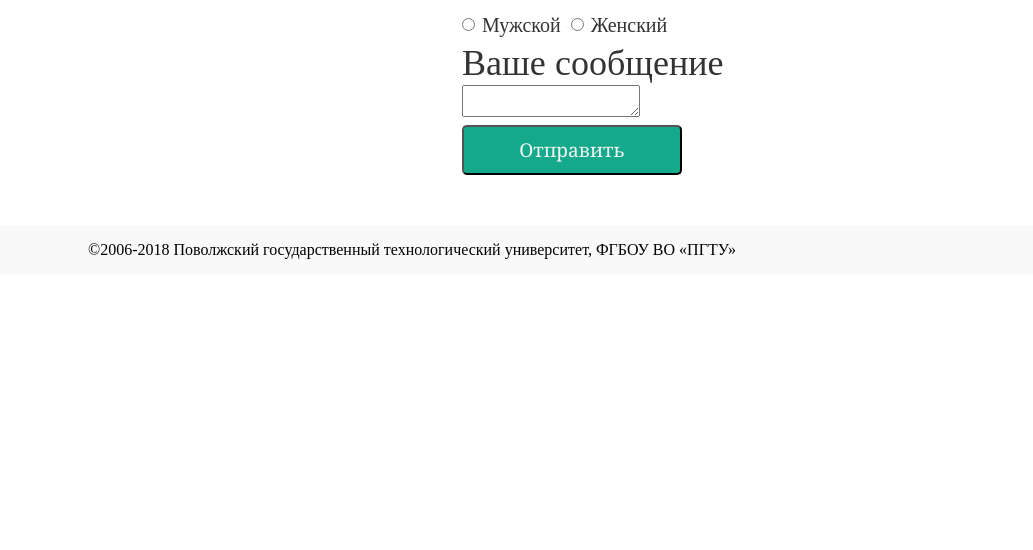
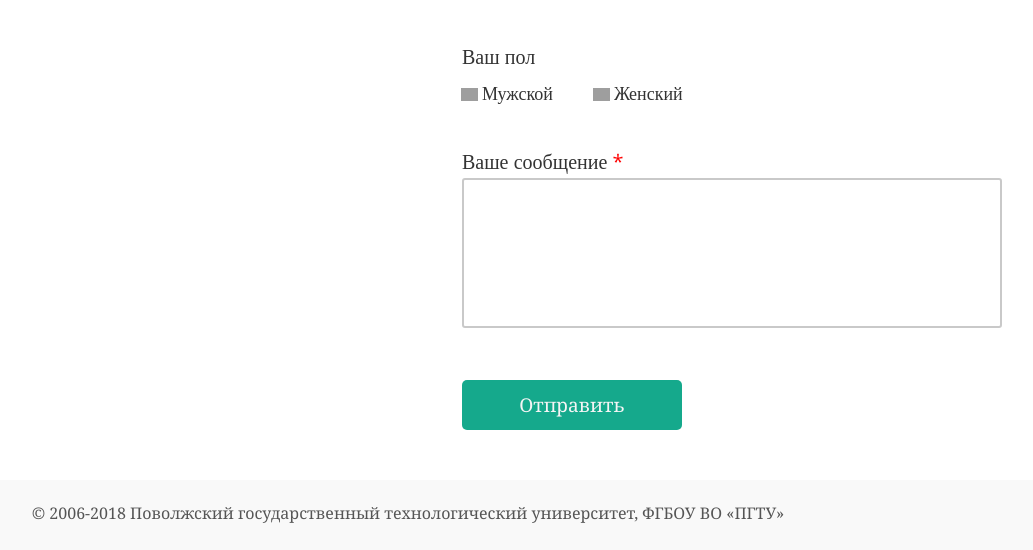
Before and after one commit to pklgn/web-development, a PHP site: page / in a window 1280 px wide; the page is wider, and only the part inside the window is pictured. Shown: the part 2839-3389 px from the top of that part, without its empty margins (228-1261 px from the left). Before the commit the page ends 3098 px from the top of that part, so only its background shows below. Run offline with PHP 8.4, Linux system fonts and the light colour scheme; grey boxes are pictures that could not be loaded.

Commit message:
add form style

```diff
--- a/lw6/css/style.css
+++ b/lw6/css/style.css
@@ -389,7 +395,7 @@
 
 .form-wrapper
 {
-    margin-top: 53px;
+    margin-top: 45px;
     font-size: 36px;
     line-height: 42px;
     color: #333;
@@ -412,18 +418,18 @@
 
 .form-title__text
 {
-    padding: 0 25px 0 30px;
+    padding: 0 24px 0 30px;
 }
 
 .form
 {
+    margin-top: 68px;
     margin-left: 690px;
     max-width: 540px;
 }
 
 .form__list
 {
-    margin-top: 84px;
     list-style-type: none;
 }
 
@@ -458,21 +464,56 @@
     color: red;
 }
 
+.label_email
+{
+    margin-top: 24px;
+    font-size: 20px;
+    line-height: 32px;
+    color: #333;
+    font-weight: 400;
+    font-family: "Open Sans";
+}
+
+.label_email::after
+{
+    content: " *";
+    color: red;
+}
+
+.form__select
+{
+    margin-top: 26px;
+}
+
 .form__field
 {
-
+    margin-top: 3px;
+    border: 2px solid #c9c9c9;
     height: 50px;
     font-size: 20px;
     padding-left: 20px;
     border-radius: 3px;
-    border: 2px solid #c9c9c9;
+}
+
+.form__field:focus
+{
+    outline: none;
+    border: 2px solid #15a98c;
+}
+
+.form__field:active
+{
+    outline: none;
+    border: 2px solid #15a98c;
+    background-color: #c9c9c9;
 }
 
 .form__select-country
 {
+    margin-top: 2px;
     box-sizing: border-box;
     appearance: none;
-    padding-left: 20px;
+    padding-left: 16px;
     height: 50px;
     width: 540px;
     font-size: 18px;
@@ -487,8 +528,15 @@
     cursor: pointer;
 }
 
+.form__select-country:hover
+{
+    background-color: #c9c9c9;
+    border: 2px solid #a6a6a6;
+}
+
 .form__radio
 {
+    margin-top: 42px;
     font-size: 20px;
     line-height: 32px;
     color: #333;
@@ -499,26 +547,53 @@
 .form__radio-wrapper
 {
     display: flex;
+    justify-content: flex-start;
     align-items: center;
 
 }
 
+.form__gender-item[type="radio"]
+{
+    margin-top: 4px;
+    margin-left: -1px;
+    margin-right: 0px;
+    appearance: none;
+    border: none;
+    width: 17px;
+    height: 17px;
+    outline: none;
+    cursor: pointer;
+    background: url(../images/radio.png) left center no-repeat;
+    background-size: 17px;
+}
+
+.form__gender-item[type="radio"]:checked
+{
+    background: url(../images/radio_checked.png) left center no-repeat;
+}
+
 .form__gender-item-info
 {
-    padding-left: 7px;
-    margin-right: 10px;
+    font-size: 18px;
+    line-height: 40px;
+    color: #333;
+    font-weight: 400;
+    font-family: "Open Sans";
+    padding-left: 4px;
+    margin-right: 41px;
 }
 
 
 .submit-container__button
 {
     display: flex;
-    justify-content: flex-start
-    margin-top: 54px;
+    justify-content: flex-start;
+    margin-top: 44px;
 }
 
 .submit-container__button-link
 {
+    appearance: none;
     box-sizing: border-box;
     display: flex;
     justify-content: center;
@@ -526,14 +601,52 @@
     width: 220px;
     height: 50px;
     border-radius: 5px;
+    border: none;
+    outline: none;
+    cursor: pointer;
     background-color: #15a98c;
-    user-select: none; /* Убираем текстовое выделение */
-	text-decoration: none;	/* Убираем подчеркивание */
-	outline: none; /* Убираем контур вокруг ссылки */
     font-size: 19px;
     line-height: 32px;
     color: #f5f5f5;
     font-family: "Georgia";
+}
+
+.form__textarea
+{
+    margin-top: 33px;
+}
+
+.form__textarea-title
+{
+    font-size: 20px;
+    line-height: 32px;
+    color: #333;
+    font-weight: 400;
+    font-family: "Open Sans";
+}
+
+.form__textarea-title::after
+{
+    content: " *";
+    color: red;
+}
+
+.form__textarea-field
+{
+    box-sizing: border-box;
+    padding-left: 20px;
+    padding-top: 10px;
+    height: 150px;
+    width: 540px;
+    resize: none;
+    font-size: 18px;
+    line-height: 32px;
+    color: #555;
+    font-weight: 400;
+    font-family: "Open Sans";
+    border-radius: 3px;
+    border: 2px solid #c9c9c9;
+    cursor: text;
 }
 
 .submit-container__button-link:active
@@ -551,12 +664,21 @@
     justify-content: center;
     align-items: center;
     margin-top: 50px;
-    height: 50px;
+    height: 70px;
     background-color: #f9f9f9;
+    font-size: 16px;
+    line-height: 32px;
+    color: #555;
+    font-family: "Georgia";
 }
 
-.footer::before
+.footer__text
+{
+    margin-top: -4px;
+    margin-left: -8px;
+}
+
+.footer__text::before
 {
     content: "\00A9";
-    margin-right: ;
 }
```
Also changed, not shown: other parts of lw6/css/style.css (+14 -8 lines).
